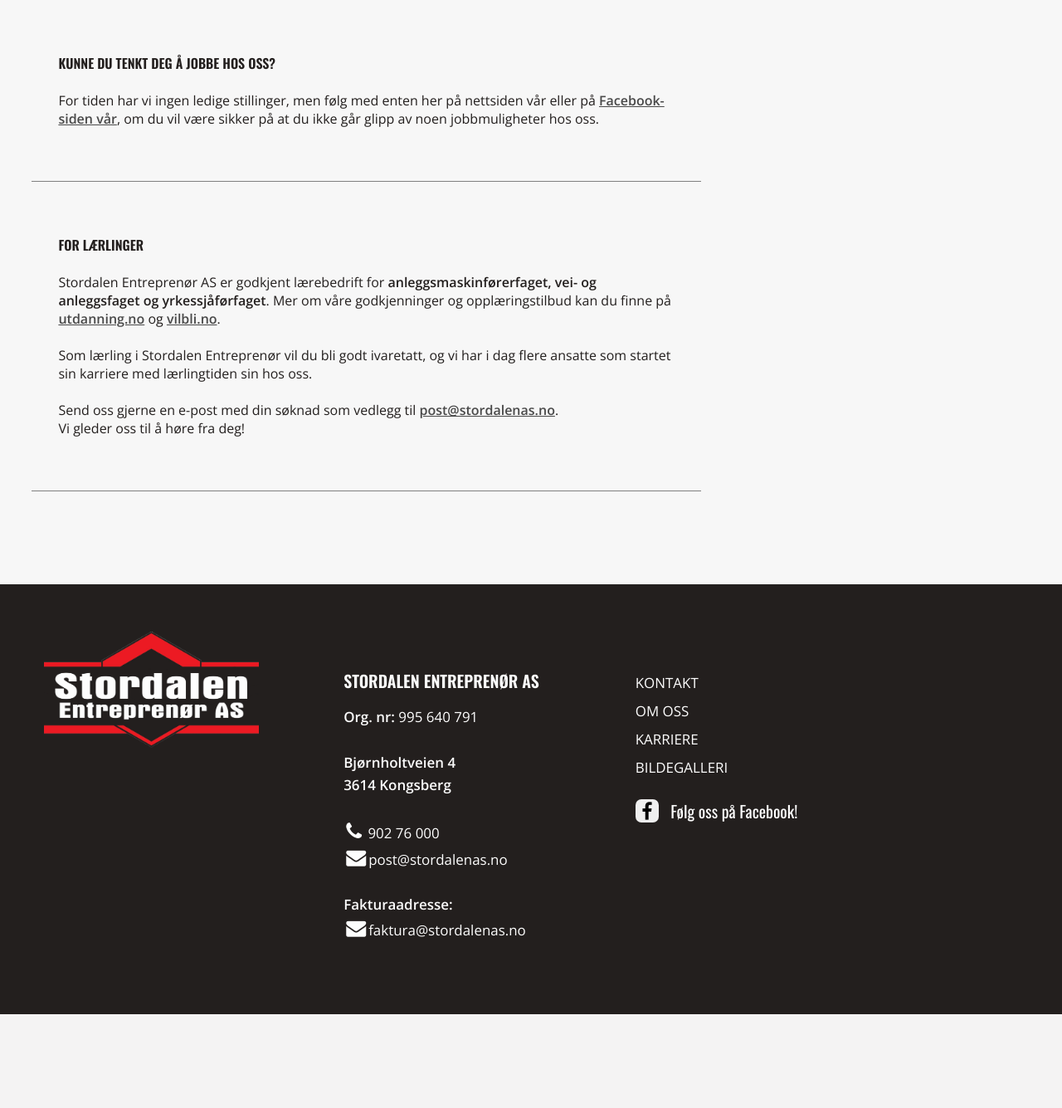
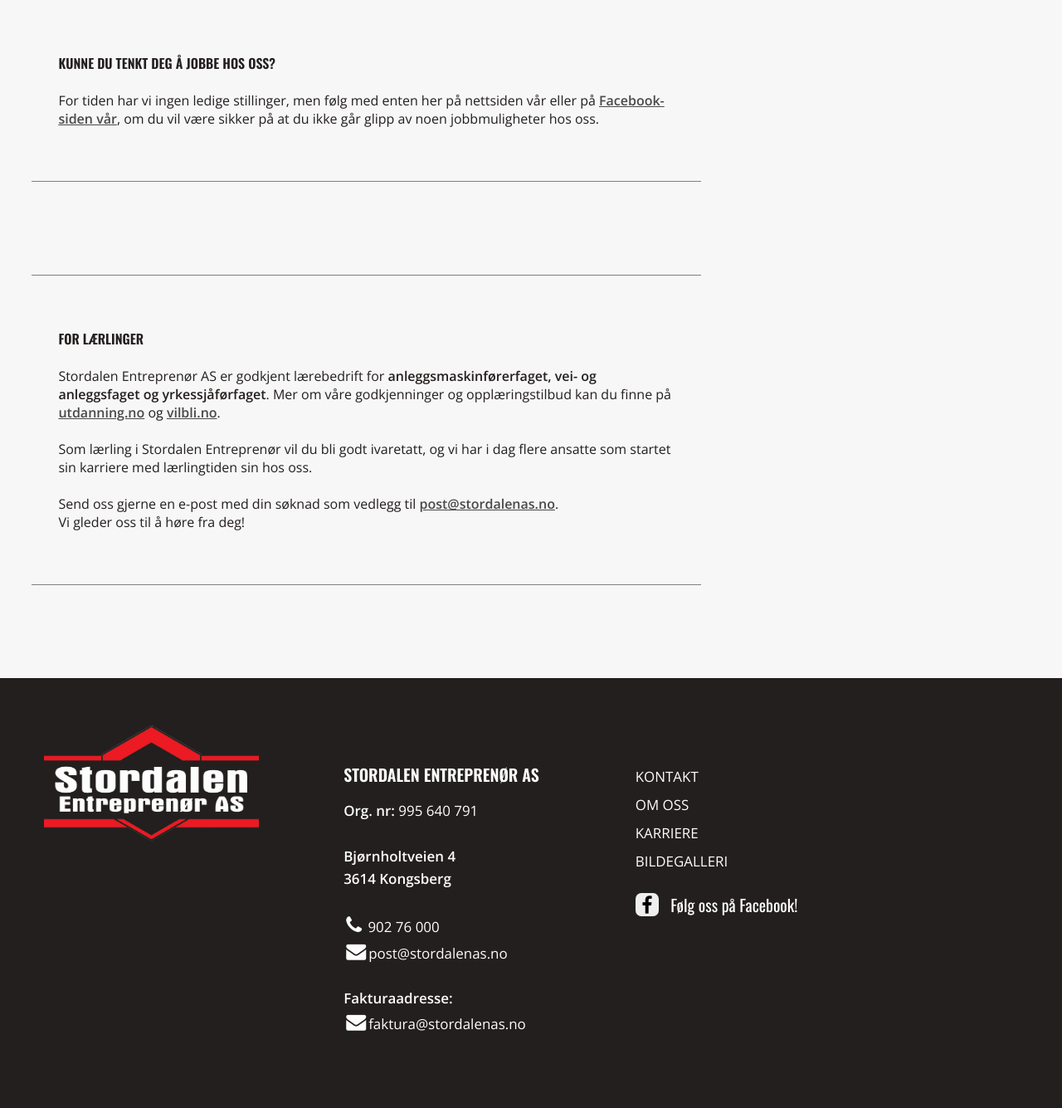
Before and after one commit to arokasa/stordalen-facelifted, a PHP site: page /karriere.php in a window 1280 px wide. Shown: the part 857-2192 px from the top of the page at 83% size. Before the commit the page ends 2079 px from the top, so only its background shows below. Run offline with PHP 8.4, Linux system fonts and the light colour scheme; some libraries are stand-ins or nearby versions; grey boxes are pictures that could not be loaded.

Commit message:
SEA-1_facelift_karriere.php

```diff
--- a/karriere.php
+++ b/karriere.php
@@ -4,22 +4,36 @@
 include('header.php'); ?>
 
 <title>Karriere | Stordalen Entreprenør AS</title>
+<div class="animated-container">
+    <div class="animation-1">
+    </div>
+</div>
 <!-- <div class="animation-still"></div> -->
-  <div class="animated-container">
+<!-- <div class="animated-container">
   <div class="animation-1"></div>
-  </div>
+</div> -->
 <!-- Image slideshow END -->
 <!-- Main-content START -->
 <div class="main" id="main">
     <div class="about karriere">
         <div class="container">
             <h2 class="title">Karriere</h2>
-        <div class="keyitem first">
+            <div class="keyitem first last">
                 <h4>Kunne du tenkt deg å jobbe hos oss?</h4><br>
                 For tiden har vi ingen ledige stillinger, men følg med enten her på nettsiden vår eller på <a href="https://www.facebook.com/Stordalen-Entrepren%C3%B8r-As-365350660208729/" target="_blank" rel="noopener noreferrer"><b>Facebook-siden vår</b></a>,
                 om du vil være sikker på at du ikke går glipp av noen jobbmuligheter hos oss.
             </div>
-        <!-- <img src="images/godt_arbeidsmiljø.JPG" class="box-image visual" alt="lærling"/> -->
+        </div>
+    </div>
+
+    <div class="section-element" style="background-image: url(../stordalen-entreprenor/images/ole_marius_lastebil.JPG);"></div>
+    <!--
+    <img src="images/godt_arbeidsmiljø.JPG" class="box-image visual" alt="lærling"/>
+    <div class="section-element" style="background-image: url(../stordalen-entreprenor/images/_8276346-1.JPG);"></div>
+  -->
+
+    <div class="about karriere">
+        <div class="container">
             <div class="keyitem last">
                 <h4>For lærlinger</h4><br>
                 Stordalen Entreprenør AS er godkjent lærebedrift for <b> anleggsmaskinførerfaget, vei- og anleggsfaget og yrkessjåførfaget</b>.
@@ -33,6 +47,7 @@
             </div>
         </div>
     </div>
+    <div class="section-element" style="background-image: url(../stordalen-entreprenor/images/_8277548.JPG);"></div>
 </div>
 
 <?php include('footer.php'); ?>
```
Lines whose indentation alone changed are shown as unchanged.
